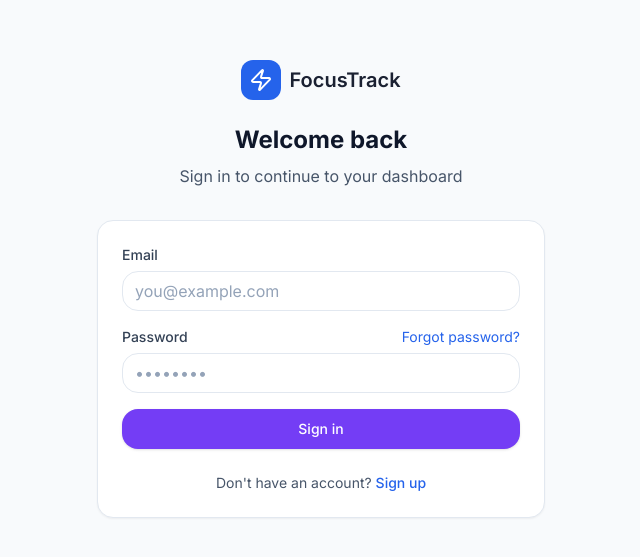
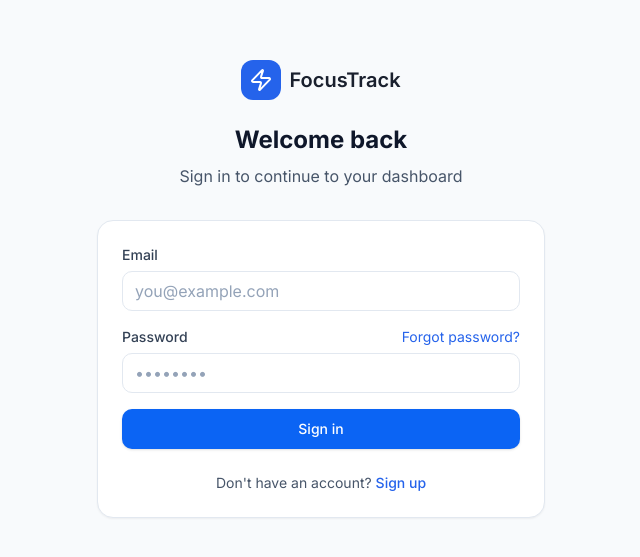
Before and after one commit to www60549-dotcom/focustrack, a Next.js app: page /login in a window 1280 px wide. Shown: the part 111-668 px from the top of the page, without its empty margins (319-959 px from the left). Built offline with nearby package versions, Linux system fonts and the light colour scheme; no server answers.

Commit message:
style: blue design tokens and sectioned sidebar

```diff
--- a/src/app/globals.css
+++ b/src/app/globals.css
@@ -4,49 +4,56 @@
 
 @layer base {
   :root {
-    --background: 220 20% 97%;
-    --foreground: 224 30% 15%;
+    --background: 220 16% 96%;
+    --foreground: 222 28% 14%;
     --card: 0 0% 100%;
-    --card-foreground: 224 30% 15%;
+    --card-foreground: 222 28% 14%;
     --popover: 0 0% 100%;
-    --popover-foreground: 224 30% 15%;
-    --primary: 258 90% 60%;
+    --popover-foreground: 222 28% 14%;
+    --primary: 217 91% 50%;
     --primary-foreground: 0 0% 100%;
-    --secondary: 220 16% 94%;
-    --secondary-foreground: 224 30% 20%;
-    --muted: 220 16% 94%;
-    --muted-foreground: 220 10% 46%;
-    --accent: 258 80% 96%;
-    --accent-foreground: 258 70% 40%;
-    --destructive: 0 84% 60%;
+    --secondary: 214 20% 94%;
+    --secondary-foreground: 222 28% 20%;
+    --muted: 214 16% 93%;
+    --muted-foreground: 215 14% 42%;
+    --accent: 214 90% 96%;
+    --accent-foreground: 217 91% 40%;
+    --destructive: 0 72% 51%;
     --destructive-foreground: 0 0% 100%;
-    --border: 220 16% 90%;
-    --input: 220 16% 90%;
-    --ring: 258 90% 60%;
-    --radius: 1rem;
-    --shadow-soft: 0 4px 24px -4px rgb(15 23 42 / 0.06), 0 2px 8px -2px rgb(15 23 42 / 0.04);
+    --border: 214 18% 88%;
+    --input: 214 18% 88%;
+    --ring: 217 91% 50%;
+    --radius: 0.625rem;
+    --sidebar: 0 0% 100%;
+    --sidebar-border: 214 18% 90%;
+    --shadow-soft: 0 1px 2px rgb(15 23 42 / 0.04), 0 1px 3px rgb(15 23 42 / 0.06);
+    --shadow-card: 0 1px 2px rgb(15 23 42 / 0.04), 0 4px 12px -2px rgb(15 23 42 / 0.06);
   }
 
   .dark {
-    --background: 224 30% 8%;
-    --foreground: 210 40% 98%;
-    --card: 224 28% 12%;
-    --card-foreground: 210 40% 98%;
-    --popover: 224 28% 12%;
-    --popover-foreground: 210 40% 98%;
-    --primary: 258 90% 68%;
+    --background: 222 28% 8%;
+    --foreground: 210 20% 96%;
+    --card: 222 24% 12%;
+    --card-foreground: 210 20% 96%;
+    --popover: 222 24% 12%;
+    --popover-foreground: 210 20% 96%;
+    --primary: 217 91% 60%;
     --primary-foreground: 0 0% 100%;
-    --secondary: 224 20% 18%;
-    --secondary-foreground: 210 40% 98%;
-    --muted: 224 20% 18%;
-    --muted-foreground: 215 15% 60%;
-    --accent: 258 40% 20%;
-    --accent-foreground: 258 90% 85%;
-    --destructive: 0 62% 40%;
+    --secondary: 217 20% 18%;
+    --secondary-foreground: 210 20% 96%;
+    --muted: 217 18% 16%;
+    --muted-foreground: 215 12% 62%;
+    --accent: 217 40% 18%;
+    --accent-foreground: 217 91% 75%;
+    --destructive: 0 62% 45%;
     --destructive-foreground: 0 0% 100%;
-    --border: 224 20% 18%;
-    --input: 224 20% 18%;
-    --ring: 258 90% 68%;
+    --border: 217 18% 18%;
+    --input: 217 18% 18%;
+    --ring: 217 91% 60%;
+    --sidebar: 222 24% 10%;
+    --sidebar-border: 217 18% 16%;
+    --shadow-soft: 0 1px 2px rgb(0 0 0 / 0.3);
+    --shadow-card: 0 1px 3px rgb(0 0 0 / 0.35);
   }
 }
 
@@ -60,12 +67,45 @@
 }
 
 @layer components {
-  .card-soft {
-    @apply rounded-2xl border border-border/60 bg-card;
-    box-shadow: var(--shadow-soft);
+  .card-surface {
+    @apply rounded-[var(--radius)] border border-border bg-card;
+    box-shadow: var(--shadow-card);
   }
-  .hero-gradient {
-    background: linear-gradient(135deg, #7c3aed 0%, #8b5cf6 45%, #a78bfa 100%);
+
+  .hero-panel {
+    background: linear-gradient(135deg, hsl(217 91% 48%) 0%, hsl(221 83% 42%) 100%);
+  }
+
+  .dark .hero-panel {
+    background: linear-gradient(135deg, hsl(217 80% 38%) 0%, hsl(221 70% 32%) 100%);
+  }
+
+  .nav-item {
+    @apply flex items-center gap-2.5 rounded-md px-2.5 py-2 text-[13px] font-medium transition-colors duration-150;
+  }
+
+  .nav-item-active {
+    @apply bg-accent text-accent-foreground;
+  }
+
+  .nav-item-idle {
+    @apply text-muted-foreground hover:bg-muted hover:text-foreground;
+  }
+
+  .page-title {
+    @apply text-xl font-semibold tracking-tight text-foreground sm:text-2xl;
+  }
+
+  .page-subtitle {
+    @apply text-sm text-muted-foreground;
+  }
+
+  .section-title {
+    @apply text-sm font-semibold text-foreground;
+  }
+
+  .stat-value {
+    @apply text-2xl font-semibold tracking-tight tabular-nums;
   }
 }
 
```
